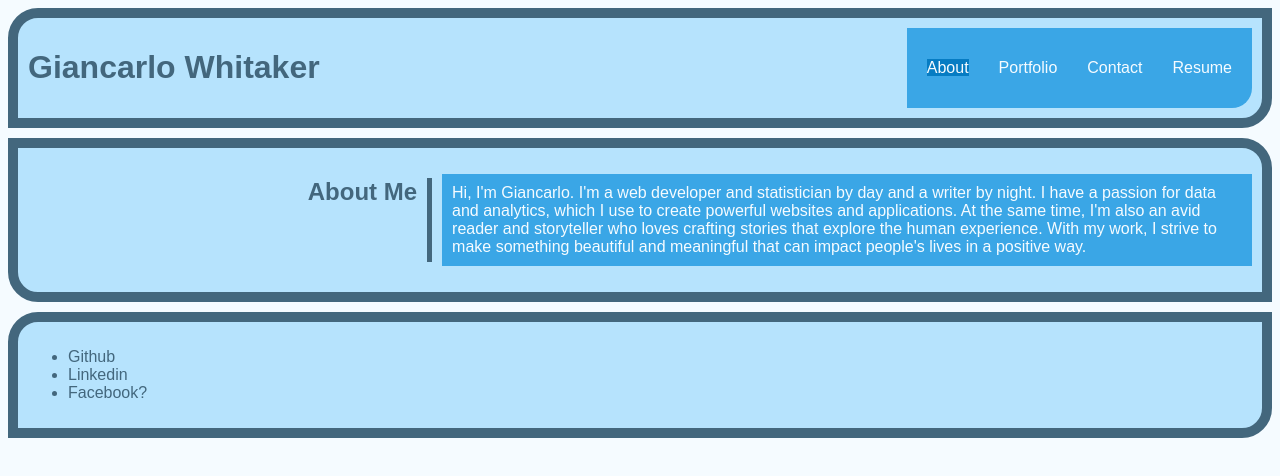
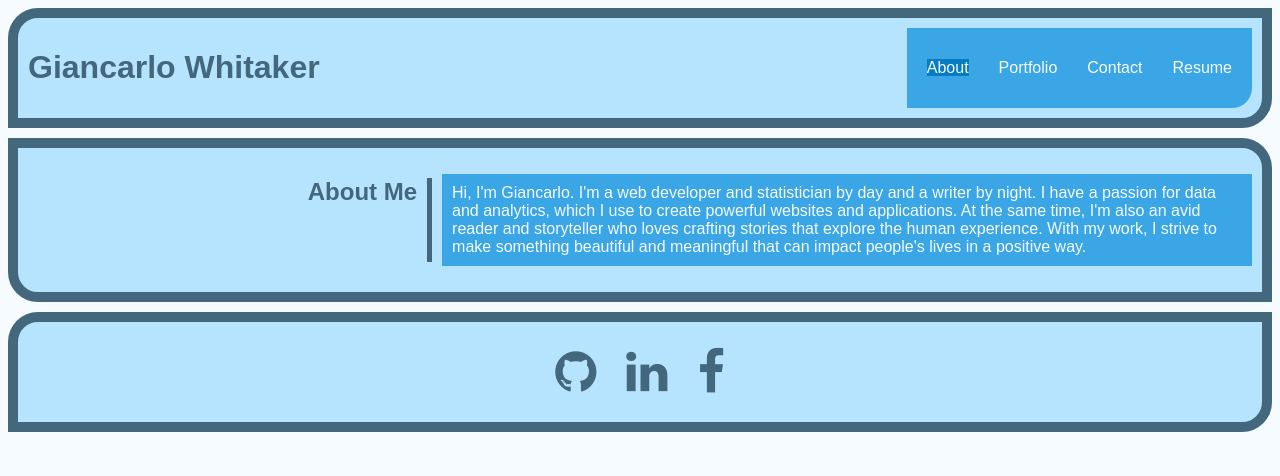
Before and after one commit to giancarlow333/react-portfolio, a React (Vite) app: page / in a window 1280 px wide. Shown: the top 476 px of the page. Built offline with nearby package versions, Linux system fonts and the light colour scheme.

Commit message:
Add FontAwesome icons to Footer

```diff
--- a/index.html
+++ b/index.html
@@ -3,6 +3,7 @@
   <head>
     <meta charset="UTF-8" />
     <link rel="icon" type="image/svg+xml" href="/vite.svg" />
+    <link rel="stylesheet" href="https://cdnjs.cloudflare.com/ajax/libs/font-awesome/4.7.0/css/font-awesome.min.css">
     <meta name="viewport" content="width=device-width, initial-scale=1.0" />
     <title>Giancarlo Whitaker's Profile</title>
   </head>
--- a/src/App.css
+++ b/src/App.css
@@ -195,7 +195,19 @@
         margin-top: 10px;
         color: var(--darkest);
         display: flex;
-        justify-content: space-between;
+        flex-direction: column;
+        justify-content: space-evenly;
+        text-align: center;
+    }
+
+    ul.footer-list {
+        list-style-type: none;
+        padding: 0px;
+    }
+
+    ul.footer-list li {
+        display: inline-block;
+        margin: 0 15px 0 15px;
     }
 
     /* RESPONSIVE DESIGN SECTION
--- a/src/components/Footer.jsx
+++ b/src/components/Footer.jsx
@@ -1,10 +1,16 @@
 export default function Footer () {
     return (
         <footer>
-            <ul>
-                <li>Github</li>
-                <li>Linkedin</li>
-                <li>Facebook?</li>
+            <ul className="footer-list">
+                <li>
+                    <a href="https://github.com/giancarlow333"><i className="fa fa-github" style={{fontSize: "48px", color: "var(--darkest)"}}></i></a>
+                </li>
+                <li>
+                    <a href="https://www.linkedin.com/in/giancarlowhitaker"><i className="fa fa-linkedin" style={{fontSize: "48px", color: "var(--darkest)"}}></i></a>
+                </li>
+                <li>
+                    <a href=""><i class="fa fa-facebook" style={{fontSize: "48px", color: "var(--darkest)"}}></i></a>
+                </li>
             </ul>
         </footer>
     );
```
Also changed, not shown: 1 other file (tests, documents, lock files or other folders).
